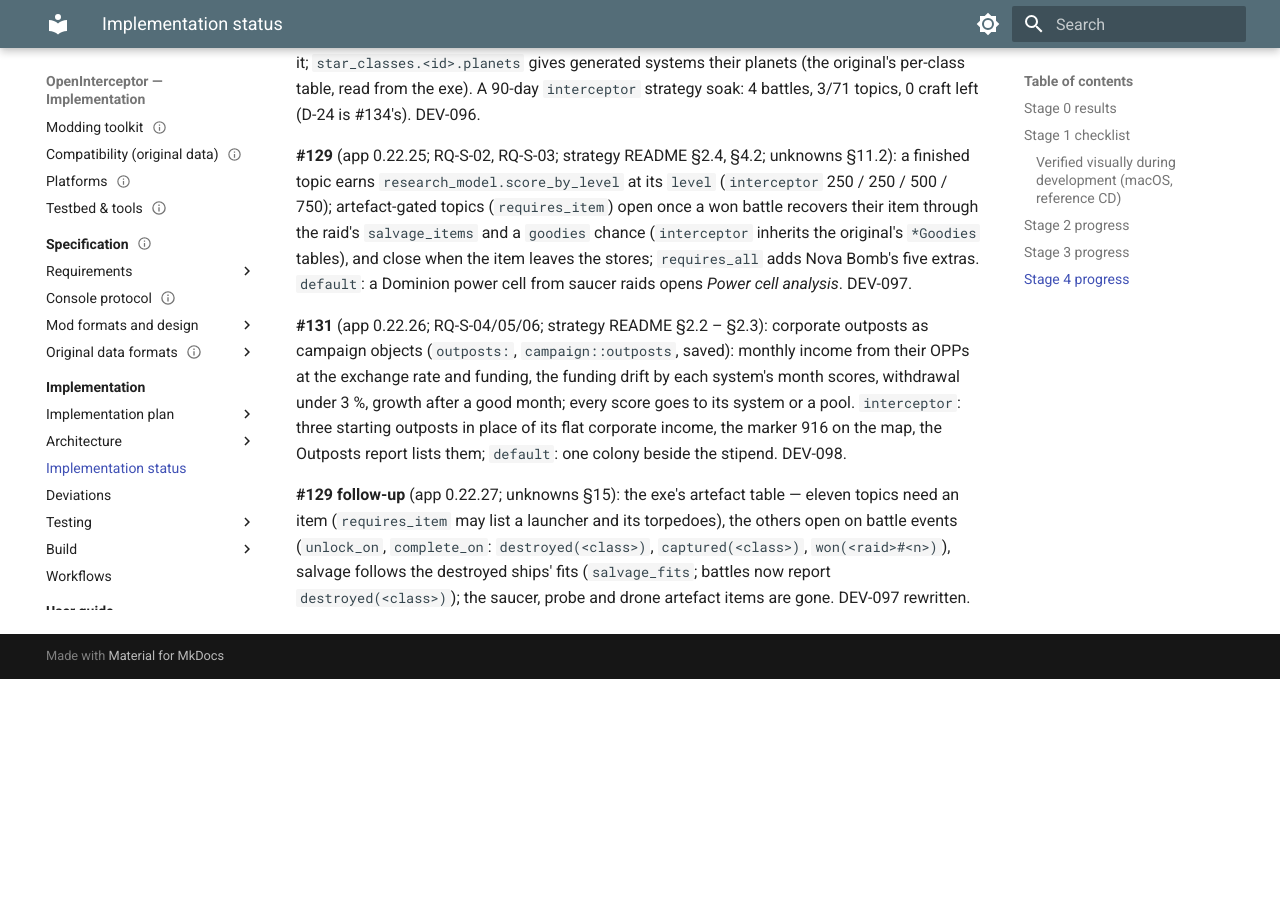
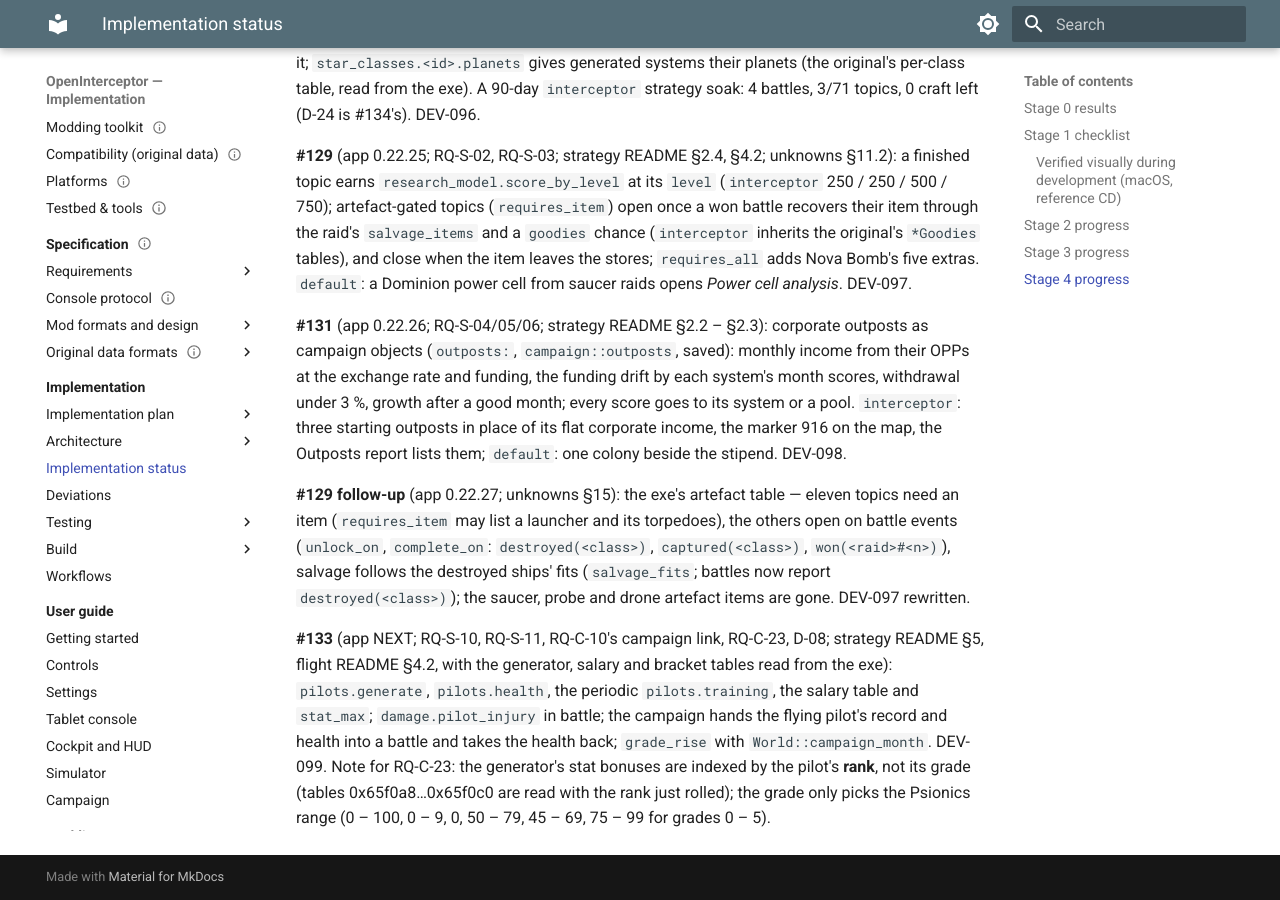
Before and after one commit to bbogovich/OpenInterceptor, an MkDocs documentation site: the page built from docs/implementation/status.md, in a window 1280 px wide and 900 px high, scrolled down 35503 px. Built offline with MkDocs 1.6.1 and Material for MkDocs 9.7.7, drawn with Linux system fonts in a browser that asks for light colours; before the commit the page ends 36182 px from its top, so only the background shows below that.

Commit message:
Pilots: generator, health, training, salary table, injury in battle, grades by month (#133, app NEXT)
Strategy (pilots salary table, periodic training, generate, health,
stat_max), reference (grade_rise, damage.pilot_injury, scenario pilot
health), scenarios, DEV-099, status (with the rank-not-grade note for
RQ-C-23), unit tests.

Issue: #133

Co-Authored-By: Claude Opus 5.5 <noreply@anthropic.com>

```diff
--- a/docs/implementation/status.md
+++ b/docs/implementation/status.md
@@ -633,3 +633,12 @@ report lists them; `default`: one colony beside the stipend. DEV-098.
 (`unlock_on`, `complete_on`: `destroyed(<class>)`, `captured(<class>)`, `won(<raid>#<n>)`), salvage
 follows the destroyed ships' fits (`salvage_fits`; battles now report `destroyed(<class>)`); the
 saucer, probe and drone artefact items are gone. DEV-097 rewritten.
+
+**#133** (app NEXT; RQ-S-10, RQ-S-11, RQ-C-10's campaign link, RQ-C-23, D-08; strategy README §5,
+flight README §4.2, with the generator, salary and bracket tables read from the exe): `pilots.generate`,
+`pilots.health`, the periodic `pilots.training`, the salary table and `stat_max`; `damage.pilot_injury`
+in battle; the campaign hands the flying pilot's record and health into a battle and takes the health
+back; `grade_rise` with `World::campaign_month`. DEV-099. Note for RQ-C-23: the generator's stat
+bonuses are indexed by the pilot's **rank**, not its grade (tables 0x65f0a8…0x65f0c0 are read with the
+rank just rolled); the grade only picks the Psionics range (0 – 100, 0 – 9, 0, 50 – 79, 45 – 69,
+75 – 99 for grades 0 – 5).
```
Also changed, not shown: docs/implementation/deviations/index.md (+1 -0 lines), docs/implementation/testing/unit-tests.md (+6 -0 lines), docs/modding/reference.md (+4 -2 lines), docs/modding/scenarios.md (+1 -1 lines), docs/modding/strategy.md (+5 -1 lines).
